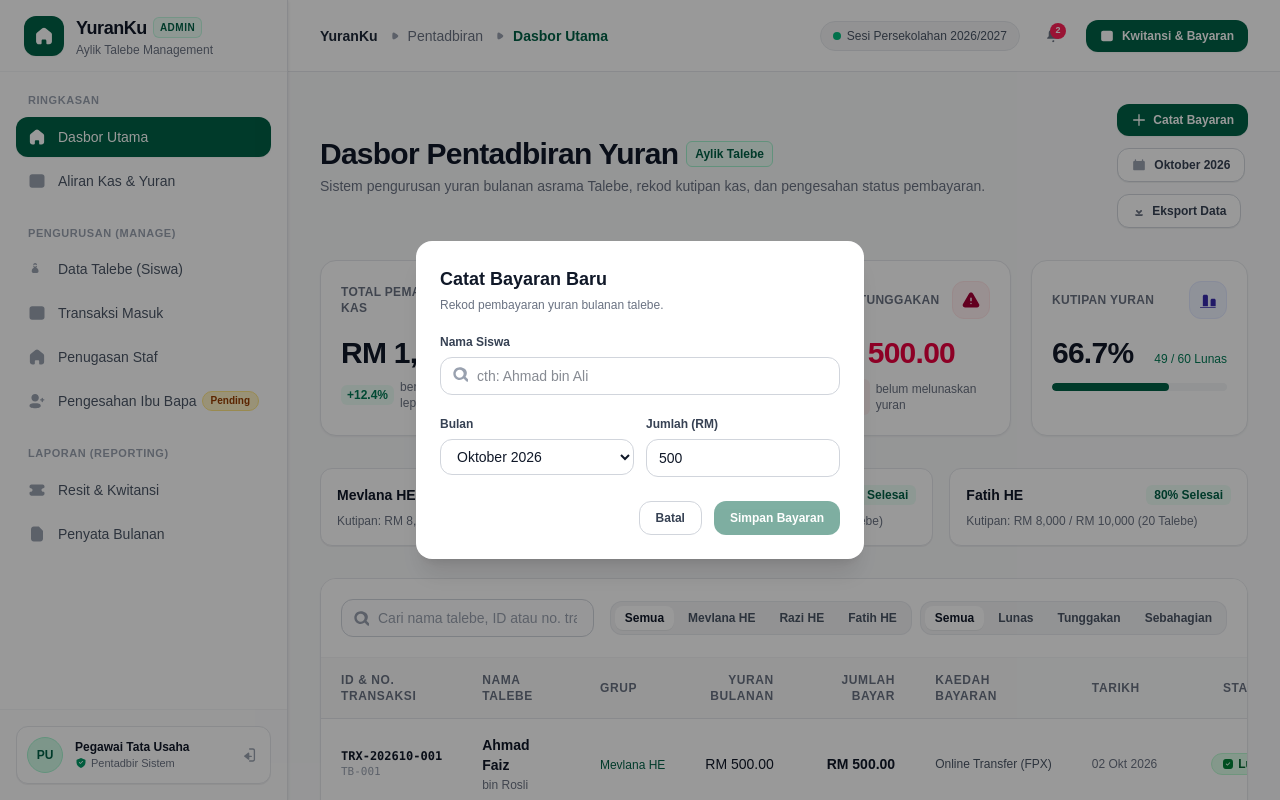
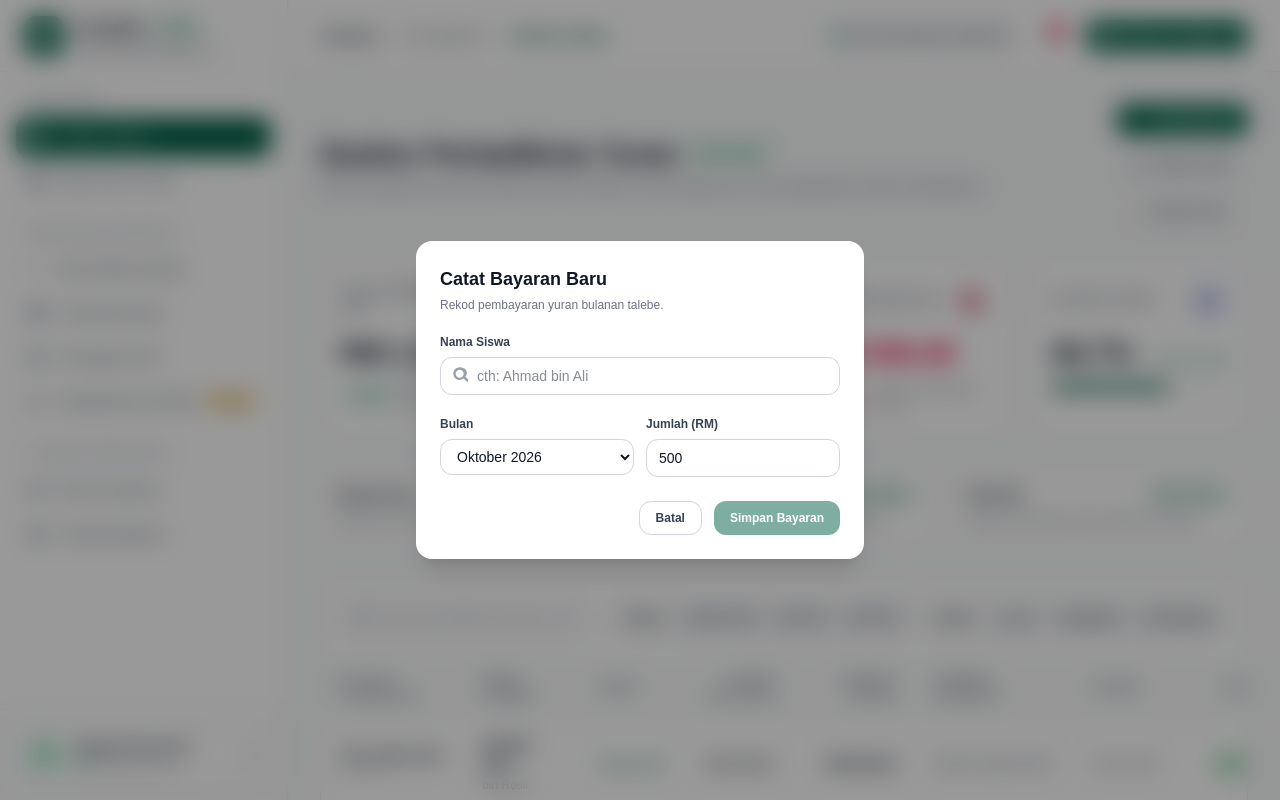
Before and after one commit to Fakeriz/yuran-siswa, a Next.js app: page /admin in a window 1280 px wide. Both pictures are taken after a click on the button "Catat Bayaran". Shown: the top 800 px of the page. Built offline with nearby package versions, Linux system fonts and the light colour scheme.

Commit message:
fix(admin): modal backdrop click-to-close and iOS-style blur
- Click outside modal closes it (Catat Bayaran & Import Siswa)
- Add backdrop-blur-md for iOS-style background blur

```diff
--- a/app/admin/page.tsx
+++ b/app/admin/page.tsx
@@ -929,8 +929,14 @@ function AdminContent() {
 
       {/* Modal Catat Bayaran */}
       {showBayarModal && (
-        <div className="fixed inset-0 z-50 flex items-center justify-center bg-black/40 p-4">
-          <div className="w-full max-w-md rounded-2xl bg-white p-6 shadow-xl">
+        <div
+          className="fixed inset-0 z-50 flex items-center justify-center bg-black/40 backdrop-blur-md p-4"
+          onClick={() => setShowBayarModal(false)}
+        >
+          <div
+            className="w-full max-w-md rounded-2xl bg-white p-6 shadow-xl"
+            onClick={(e) => e.stopPropagation()}
+          >
             <h2 className="text-lg font-bold text-gray-900">Catat Bayaran Baru</h2>
             <p className="mt-1 text-xs text-gray-500">Rekod pembayaran yuran bulanan talebe.</p>
             <div className="mt-4 space-y-4">
@@ -1011,8 +1017,14 @@ function AdminContent() {
 
       {/* Modal Import Siswa */}
       {showImportModal && (
-        <div className="fixed inset-0 z-50 flex items-center justify-center bg-black/40 p-4">
-          <div className="w-full max-w-lg rounded-2xl bg-white p-6 shadow-xl">
+        <div
+          className="fixed inset-0 z-50 flex items-center justify-center bg-black/40 backdrop-blur-md p-4"
+          onClick={() => setShowImportModal(false)}
+        >
+          <div
+            className="w-full max-w-lg rounded-2xl bg-white p-6 shadow-xl"
+            onClick={(e) => e.stopPropagation()}
+          >
             <h2 className="text-lg font-bold text-gray-900">Import Data Siswa</h2>
             <p className="mt-1 text-xs text-gray-500">
               Muat naik fail CSV mengikut template.{" "}
```
